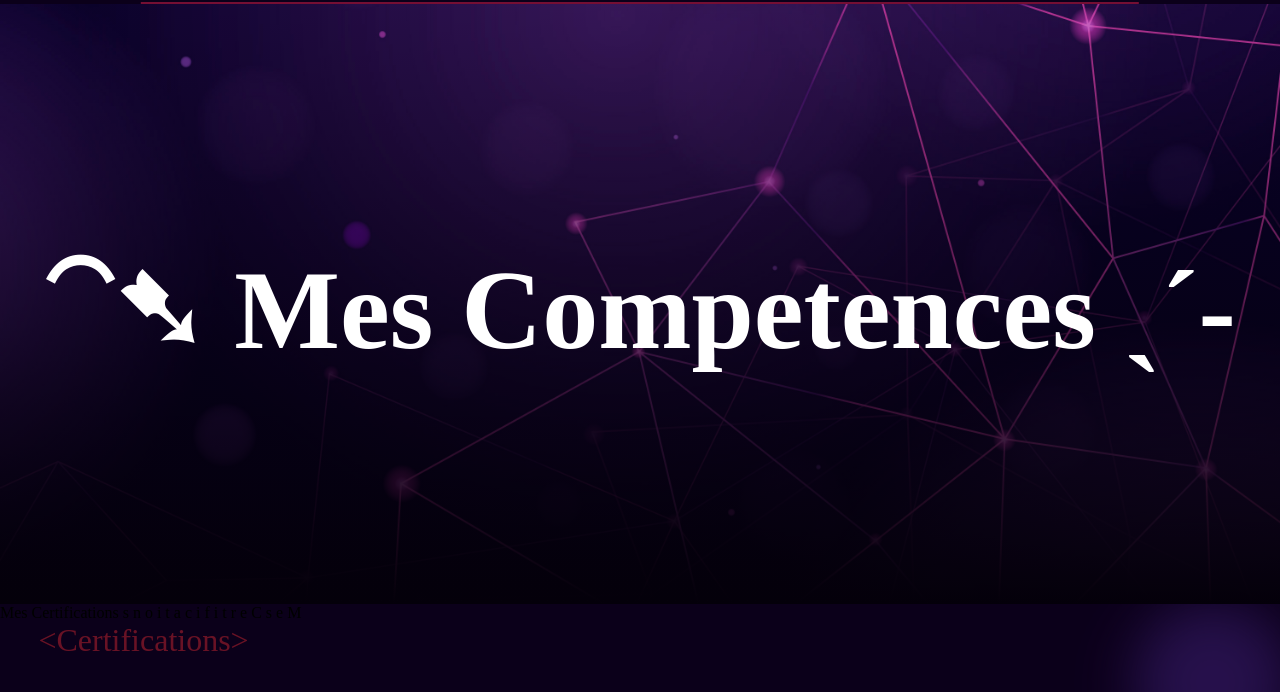
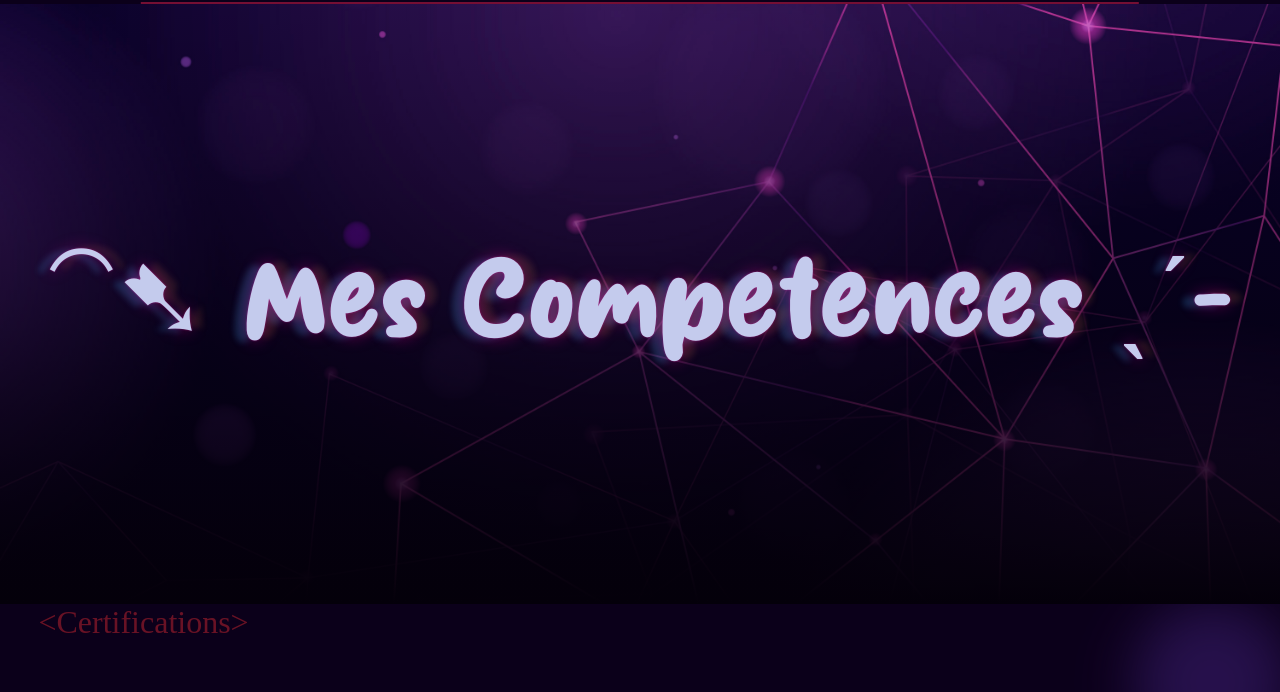
Before and after one commit to Yuki70042/Portfolio, a plain HTML site: page Other_Pages/Competences/Competences.html in a window 1280 px wide. Shown: the part 108-800 px from the top of the page. Drawn offline with Linux system fonts and the light colour scheme.

Commit message:
Add animated titles

```diff
--- a/Other_Pages/Competences/Competences.css
+++ b/Other_Pages/Competences/Competences.css
@@ -1,11 +1,13 @@
 
 @font-face {
-    font-family: ultra;
-    src: url(path/to/font/file/ultra) format('woff2');
+    font-family: 'Balance';
+    src: url('../../Fonts/Balance.otf') format('opentype');
     font-weight: normal;
     font-style: normal;
-    font-display: swap;
 }
+
+
+
 
 
 *{ /* On initialize la page avec des valeurs par défaut*/
@@ -91,122 +93,8 @@ h1 a{
 
 
 /* ----------------------------------------------------------------------------------------  End of Header */
-/* Idée
-.warp__placeholder{
-    position: absolute;
-    color: transparent;
-    font-size: .1px;
-}
 
-.warp {
-    display: block;
-    position: relative;
-    width: 862px;
-    height: 450px;
-    font: normal 39px/1 ultra;
-}
-
-[class*='warp__'] {
-    display: block;
-    position: absolute;
-    color: #fff;
-}
-
-.warp__0 {
-    transform-origin: 50% 35px;
-    transform: translate(739.1398px,292.6187px) rotate(-0.888817rad);
-}
-
-.warp__1 {
-    transform-origin: 50% 35px;
-    transform: translate(706.611px,320.2431px) rotate(-0.639907rad);
-}
-
-.warp__2 {
-    transform-origin: 50% 35px;
-    transform: translate(671.6663px,339.8541px) rotate(-0.33321rad);
-}
-
-.warp__3 {
-    transform-origin: 50% 35px;
-    transform: translate(643.5756px,347.0442px) rotate(-0.094146rad);
-}
-
-.warp__4 {
-    transform-origin: 50% 35px;
-    transform: translate(612.5205px,347.167px) rotate(0.079786rad);
-}
-
-.warp__5 {
-    transform-origin: 50% 35px;
-    transform: translate(572.9498px,341.3828px) rotate(0.239394rad);
-}
-
-.warp__6 {
-    transform-origin: 50% 35px;
-    transform: translate(537.2342px,329.5688px) rotate(0.368598rad);
-}
-
-.warp__7 {
-    transform-origin: 50% 35px;
-    transform: translate(511.81460000000004px,316.7694px) rotate(0.448932rad);
-}
-
-.warp__8 {
-    transform-origin: 50% 35px;
-    transform: translate(482.8876px,302.4575px) rotate(0.510797rad);
-}
-
-.warp__9 {
-    transform-origin: 50% 35px;
-    transform: translate(457.471px,286.4245px) rotate(0.561987rad);
-}
-
-.warp__10 {
-    transform-origin: 50% 35px;
-    transform: translate(429.7932px,268.9439px) rotate(0.571911rad);
-}
-
-.warp__11 {
-    transform-origin: 50% 35px;
-    transform: translate(399.0481px,252.51870000000002px) rotate(0.482696rad);
-}
-
-.warp__12 {
-    transform-origin: 50% 35px;
-    transform: translate(363.645px,236.78570000000002px) rotate(0.387062rad);
-}
-
-.warp__13 {
-    transform-origin: 50% 35px;
-    transform: translate(324.7586px,223.65699999999998px) rotate(0.288416rad);
-}
-
-.warp__14 {
-    transform-origin: 50% 35px;
-    transform: translate(289.1062px,214.368px) rotate(0.18841rad);
-}
-
-.warp__15 {
-    transform-origin: 50% 35px;
-    transform: translate(253.5729px,209.3129px) rotate(0.08879rad);
-}
-
-.warp__16 {
-    transform-origin: 50% 35px;
-    transform: translate(214.6639px,208.1001px) rotate(-0.02679rad);
-}
-
-.warp__17 {
-    transform-origin: 50% 35px;
-    transform: translate(158.301px,213.469px) rotate(-0.206509rad);
-}
-
-*/
-
-
-
-.cover {
+  .cover {
     display: flex;
     justify-content: center;
     align-items: center;
@@ -219,14 +107,70 @@ h1 a{
     color: #fff;
     text-align: center;
     position: relative;
+    animation: lights 5s 750ms linear infinite;
+    font: 100% / 1.5 Balance, sans-serif;
 }
 
 .cover h1 {
+    margin: auto;
+    padding: 2rem;
+    font-size: 3.5rem;
+    font-weight: 300;
     font-size: 7rem;
     align-items: flex-start;
-    padding: 2rem;
     border-radius: 10px;
-}
+  }
+
+
+
+@keyframes lights {
+    0% {
+      color: hsl(230, 40%, 80%);
+      text-shadow:
+        0 0 1em hsla(320, 100%, 50%, 0.2),
+        0 0 0.125em hsla(320, 100%, 60%, 0.3),
+        -1em -0.125em 0.5em hsla(40, 100%, 60%, 0),
+        1em 0.125em 0.5em hsla(200, 100%, 60%, 0);
+    }
+
+    30% {
+      color: hsl(230, 80%, 90%);
+      text-shadow:
+        0 0 1em hsla(320, 100%, 50%, 0.5),
+        0 0 0.125em hsla(320, 100%, 60%, 0.5),
+        -0.5em -0.125em 0.25em hsla(40, 100%, 60%, 0.2),
+        0.5em 0.125em 0.25em hsla(200, 100%, 60%, 0.4);
+    }
+
+    40% {
+      color: hsl(230, 100%, 95%);
+      text-shadow:
+        0 0 1em hsla(320, 100%, 50%, 0.5),
+        0 0 0.125em hsla(320, 100%, 90%, 0.5),
+        -0.25em -0.125em 0.125em hsla(40, 100%, 60%, 0.2),
+        0.25em 0.125em 0.125em hsla(200, 100%, 60%, 0.4);
+    }
+
+    70% {
+      color: hsl(230, 80%, 90%);
+      text-shadow:
+        0 0 1em hsla(320, 100%, 50%, 0.5),
+        0 0 0.125em hsla(320, 100%, 60%, 0.5),
+        0.5em -0.125em 0.25em hsla(40, 100%, 60%, 0.2),
+        -0.5em 0.125em 0.25em hsla(200, 100%, 60%, 0.4);
+    }
+
+    100% {
+      color: hsl(230, 40%, 80%);
+      text-shadow:
+        0 0 1em hsla(320, 100%, 50%, 0.2),
+        0 0 0.125em hsla(320, 100%, 60%, 0.3),
+        1em -0.125em 0.5em hsla(40, 100%, 60%, 0),
+        -1em 0.125em 0.5em hsla(200, 100%, 60%, 0);
+    }
+
+  }
+
 
 .balise{
     color: rgb(105, 18, 37);
--- a/Other_Pages/Competences/Competences.html
+++ b/Other_Pages/Competences/Competences.html
@@ -38,73 +38,6 @@
         <div class ="cover">
             <h1> ⁀➷ Mes Competences ˎˊ-  </h1>
         </div>
-
-
-        <!-- Start Title Section-->
-        <div class="warp" aria-labelledby="warp-label">
-            <span id="warp-label" class="warp__placeholder">
-                Mes Certifications
-            </span>
-
-            <span aria-role="presentation">
-                <span class="warp__0">
-                    s
-                </span>
-                <span class="warp__1">
-                    n
-                </span>
-                <span class="warp__2">
-                    o
-                </span>
-                <span class="warp__3">
-                    i
-                </span>
-                <span class="warp__4">
-                    t
-                </span>
-                <span class="warp__5">
-                    a
-                </span>
-                <span class="warp__6">
-                    c
-                </span>
-                <span class="warp__7">
-                    i
-                </span>
-                <span class="warp__8">
-                    f
-                </span>
-                <span class="warp__9">
-                    i
-                </span>
-                <span class="warp__10">
-                    t
-                </span>
-                <span class="warp__11">
-                    r
-                </span>
-                <span class="warp__12">
-                    e
-                </span>
-                <span class="warp__13">
-                    C
-                </span>
-                <span class="warp__14">
-
-                </span>
-                <span class="warp__15">
-                    s
-                </span>
-                <span class="warp__16">
-                    e
-                </span>
-                <span class="warp__17">
-                    M
-                </span>
-            </span>
-        </div>
-        <!-- End Title Section-->
-
 
 
         <div class="balise">
--- a/Other_Pages/Contact/Contact.css
+++ b/Other_Pages/Contact/Contact.css
@@ -1,3 +1,18 @@
+@import url(https://fonts.googleapis.com/css?family=Montserrat);
+
+:root {
+  --bg: #000000;
+  --clr-1: #00c2ff;
+  --clr-2: #33ff8c;
+  --clr-3: #ffc640;
+  --clr-4: #e54cff;
+
+  --blur: 1rem;
+  --fs: clamp(3rem, 8vw, 7rem);
+  --ls: clamp(-1.75px, -0.25vw, -3.5px);
+}
+
+
 
 *{ /* On initialize la page avec des valeurs par défaut*/
     margin:0px;
@@ -74,12 +89,72 @@ h1 a{
 
 .contact-wrapper {
     display: flex;
-    flex-direction: column;
+    flex-direction: row;
     justify-content: center;
     align-items: center;
-    min-height: 60vh;
-    padding: 5vh;
+    min-height: 20vh;
+    padding: 2vh;
 }
+
+  /* -- Contact Animation Title */
+  .contact-header {
+    display: flex;
+    align-items: center;
+  }
+
+  svg {
+      display: block;
+      font: 10.5em 'Montserrat';
+      width: 960px;
+      height: 300px;
+      margin: 0 auto;
+  }
+
+  .text-copy {
+      fill: none;
+      stroke: white;
+      stroke-dasharray: 6% 29%;
+      stroke-width: 5px;
+      stroke-dashoffset: 0%;
+      animation: stroke-offset 5.5s infinite linear;
+  }
+
+  .text-copy:nth-child(1){
+      stroke: #4D163D;
+      animation-delay: -1;
+  }
+
+  .text-copy:nth-child(2){
+      stroke: #63042b;
+      animation-delay: -2s;
+  }
+
+  .text-copy:nth-child(3){
+      stroke: #BD0034;
+      animation-delay: -3s;
+  }
+
+  .text-copy:nth-child(4){
+      stroke: #BD0034;
+      animation-delay: -4s;
+  }
+
+  .text-copy:nth-child(5){
+      stroke: #dd991a;
+      animation-delay: -5s;
+  }
+
+  @keyframes stroke-offset{
+      100% {stroke-dashoffset: -35%;}
+  }
+
+  /*  End Contact Animation Title */
+
+
+.informations-container{
+    background-color: #2A1A3A;
+}
+
 
 .contact-container {
     display: flex;
@@ -93,14 +168,6 @@ h1 a{
     width: 100%;
 }
 
-h2 {
-    font-size: 4vh;
-    text-align: center;
-    margin-bottom: 20px;
-    background-color: #472942; /* Bordeaux pour le titre */
-    border-radius: 20px;
-    color: #dfdae0; /* Blanc cassé pour le texte du titre */
-}
 
 .contact-form .form-group {
     margin-bottom: 30px;
--- a/style.css
+++ b/style.css
@@ -537,7 +537,7 @@ h1 a{
 
 
 
-/* ----------------------------------------------------------------------------------------  CV PArt */
+/* ----------------------------------------------------------------------------------------  CV Part */
 
 
 
```
Also changed, not shown: Home.html (+2 -2 lines), Other_Pages/Contact/Contact.html (+27 -4 lines).
